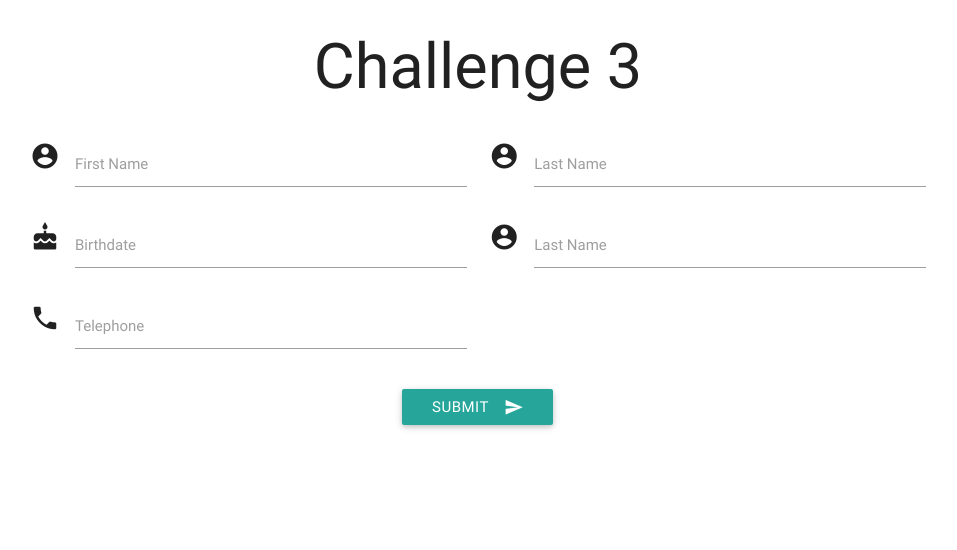
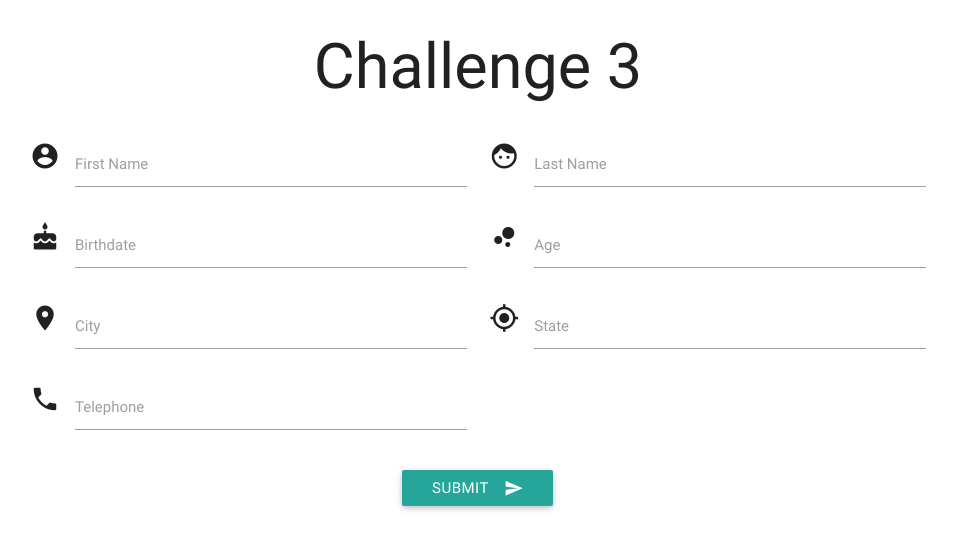
Before and after one commit to holtskinner/CS4830, a PHP site: page / in a window 1280 px wide. Shown: the top 550 px of the page, without its empty margins (162-1119 px from the left). Run offline with PHP 8.4, Linux system fonts and the light colour scheme; some libraries are stand-ins or nearby versions.

Commit message:
Added Second page and changed around formatting

```diff
--- a/Challenge3/index.php
+++ b/Challenge3/index.php
@@ -1,42 +1,48 @@
 <!DOCTYPE html>
 <html>
+
 <head>
+    <!-- Materialize by Google for fancy styles -->
     <link href="http://fonts.googleapis.com/icon?family=Material+Icons" rel="stylesheet">
     <link type="text/css" rel="stylesheet" href="css/materialize.min.css" media="screen,projection" />
-    <meta name="viewport" content="width=device-width, initial-scale=1.0" />
-</head>
-
+    <meta name="viewport" content="width=device-width, initial-scale=1.0" /> </head>
 <body>
     <div class="container">
         <h1 class="center-align">Challenge 3</h1>
         <div class="row">
-        <form class="col s12">
+            <form class="col s12" action="POST">
                 <div class="row">
                     <div class="input-field col s6"> <i class="material-icons prefix">account_circle</i>
-                    <input id="first-name" type="text" class="validate">
+                        <input name="first-name" type="text" class="validate">
                         <label for="first-name">First Name</label>
                     </div>
-                <div class="input-field col s6"> <i class="material-icons prefix">account_circle</i>
-                    <input id="last-name" type="text" class="validate">
+                    <div class="input-field col s6"> <i class="material-icons prefix">face</i>
+                        <input name="last-name" type="text" class="validate">
                         <label for="last-name">Last Name</label>
                     </div>
                     <div class="input-field col s6"> <i class="material-icons prefix">cake</i>
-                    <input id="birthdate" type="date" class="datepicker">
+                        <input name="birthdate" type="date" class="datepicker">
                         <label for="birthdate">Birthdate</label>
                     </div>
-                <div class="input-field col s6"> <i class="material-icons prefix">account_circle</i>
-                    <input id="last-name" type="text" class="validate">
-                    <label for="last-name">Last Name</label>
+                    <div class="input-field col s6"> <i class="material-icons prefix">bubble_chart</i>
+                        <input name="age" type="text" class="validate">
+                        <label for="age">Age</label>
+                    </div>
+                    <div class="input-field col s6"> <i class="material-icons prefix">place</i>
+                        <input name="city" type="text" class="validate">
+                        <label for="city">City</label>
+                    </div>
+                    <div class="input-field col s6"> <i class="material-icons prefix">my_location</i>
+                        <input name="state" type="text" class="validate">
+                        <label for="state">State</label>
                     </div>
                     <div class="input-field col s6"> <i class="material-icons prefix">phone</i>
-                    <input id="telephone" type="tel" class="validate">
+                        <input name="telephone" type="tel" class="validate">
                         <label for="telephone">Telephone</label>
                     </div>
                 </div>
                 <div class="center-align">
-              <button class="btn waves-effect waves-light" type="submit" name="action">Submit
-                <i class="material-icons right">send</i>
-              </button>
+                    <button class="btn waves-effect waves-light" type="submit" name="submit">Submit <i class="material-icons right">send</i> </button>
                 </div>
             </form>
         </div>
@@ -44,14 +50,13 @@
     <script type="text/javascript" src="https://code.jquery.com/jquery-2.1.1.min.js"></script>
     <script type="text/javascript" src="js/materialize.min.js"></script>
     <script>
-  $(document).ready(function() {
+        $(document).ready(function () {
             $('select').material_select();
             $('.datepicker').pickadate({
-      selectMonths: true,
-      selectYears: 15
+                selectMonths: true
+                , selectYears: 15
             });
         });
-
     </script>
 </body>
 
```
Also changed, not shown: Challenge3/page2.php (added, +7 -0 lines). Lines whose indentation alone changed are shown as unchanged.
